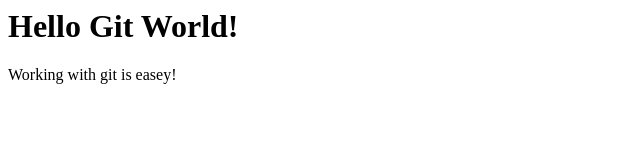
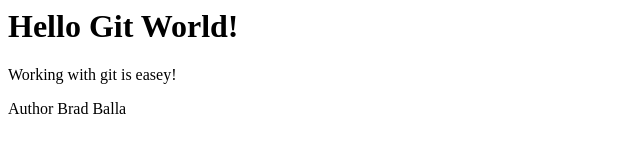
Before and after one commit to Kratos-Telelinker/GitGitHubMasterclass, a plain HTML site: page index.html in a window 1280 px wide. Shown: the whole page, without its empty margins (0-640 px from the left). Drawn offline with Linux system fonts and the light colour scheme.

Commit message:
Author Brad on Oct 30/24

```diff
--- a/index.html
+++ b/index.html
@@ -2,3 +2,4 @@
 <div>
     <p>Working with git is easey!</p>
 </div>
+<div> Author Brad Balla</div>
```
